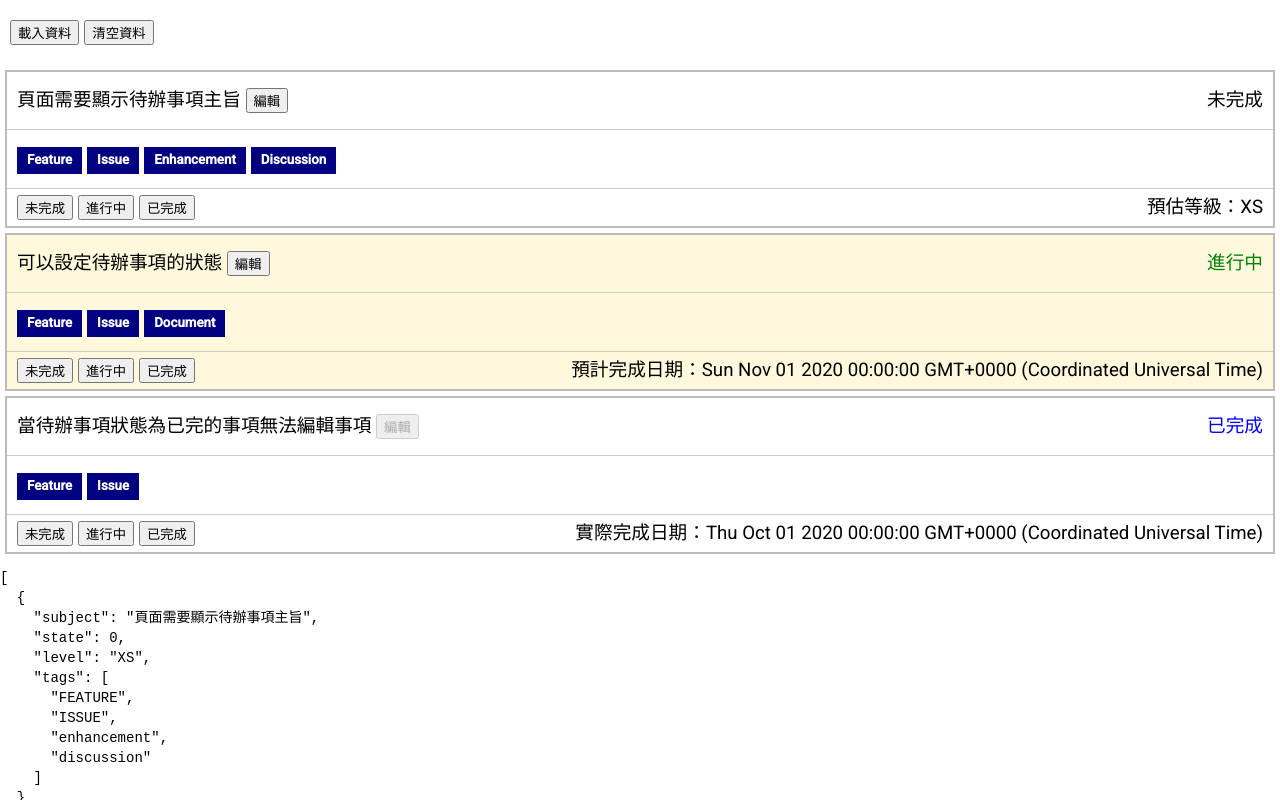
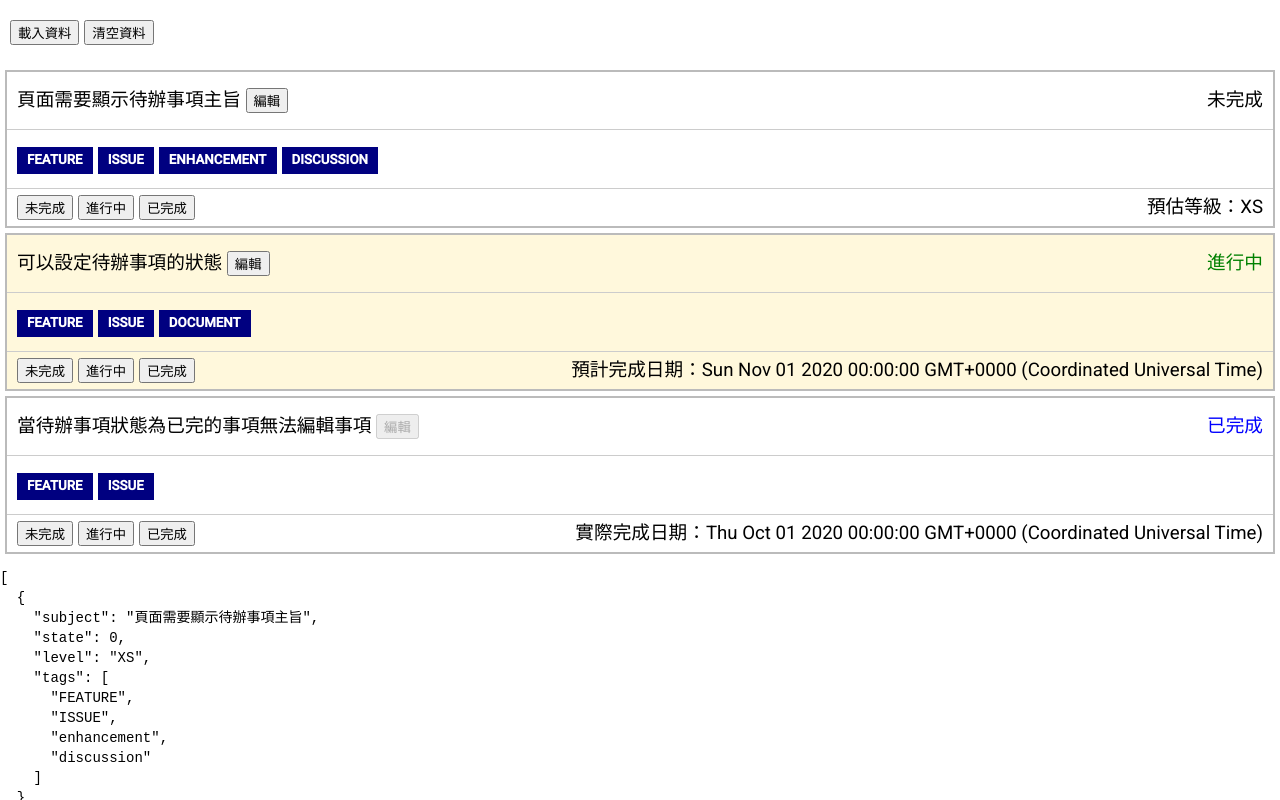
Before and after one commit to Oliver721003/angular-todo-project, an Angular app: page / in a window 1280 px wide. Both pictures are taken after a click on the button "載入資料". Shown: the top 800 px of the page. Built offline with nearby package versions, Linux system fonts and the light colour scheme.

Commit message:
feat: 管道 - 利用 UpperCasePipe 控制標籤的顯示

```diff
--- a/src/app/task/task/task.component.html
+++ b/src/app/task/task/task.component.html
@@ -22,7 +22,7 @@
     <span [appTaskStateColor]="state">{{ stateDesc }}</span>
   </div>
   <div class="tags">
-    <span class="tag" *ngFor="let tag of tags">{{ tag | titlecase }}</span>
+    <span class="tag" *ngFor="let tag of tags">{{ tag | uppercase }}</span>
   </div>
   <div class="button">
     <span>
```
